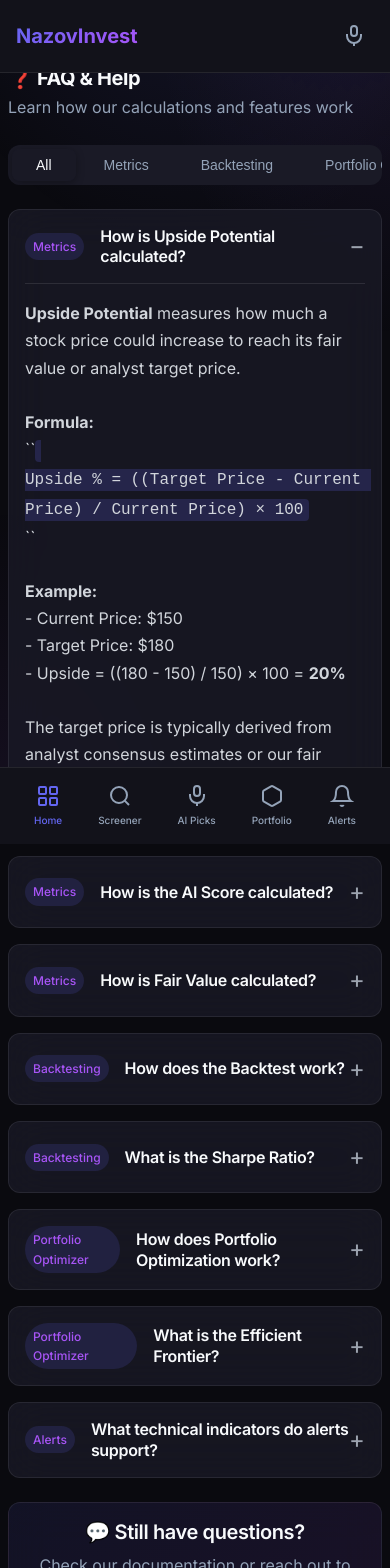
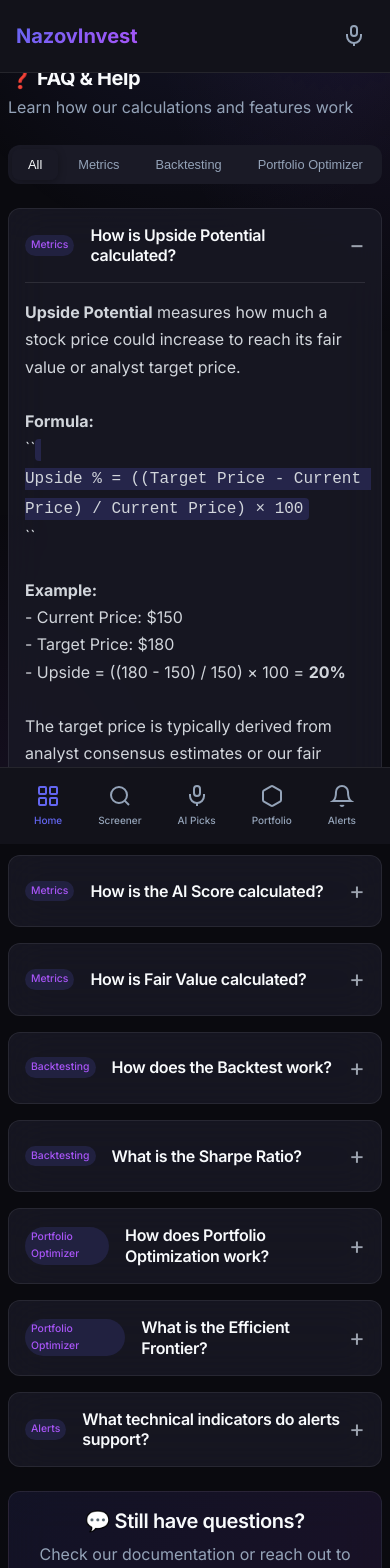
Before and after one commit to Nazovuk/investment-platform, a Next.js app in the folder frontend/: page /faq in a window 390 px wide. Shown: the top 1568 px of the page. Built offline with nearby package versions, Linux system fonts and the light colour scheme.

Commit message:
Add comprehensive mobile UI optimization - compact cards, stats, typography, touch-friendly

```diff
--- a/frontend/app/globals.css
+++ b/frontend/app/globals.css
@@ -694,23 +694,221 @@ a:hover {
 }
 
 @media (max-width: 768px) {
+
+  /* Hide sidebar on mobile */
   .sidebar {
     display: none;
   }
 
+  /* Main content full width */
   .main-content {
     margin-left: 0;
+    padding: var(--spacing-sm);
+    padding-bottom: 80px;
+    /* Space for bottom nav */
+  }
+
+  /* Compact typography */
+  h1 {
+    font-size: 1.5rem;
+  }
+
+  h2 {
+    font-size: 1.25rem;
+  }
+
+  h3 {
+    font-size: 1.1rem;
+  }
+
+  .page-title {
+    font-size: 1.25rem;
+  }
+
+  /* Stats grid - 2 columns on mobile */
+  .stats-grid {
+    grid-template-columns: repeat(2, 1fr);
+    gap: var(--spacing-sm);
+  }
+
+  .stat-card {
     padding: var(--spacing-md);
   }
 
-  .stats-grid {
-    grid-template-columns: repeat(2, 1fr);
+  .stat-value {
+    font-size: 1.25rem;
   }
 
+  .stat-label {
+    font-size: 0.7rem;
+  }
+
+  /* Cards - compact padding */
+  .card {
+    padding: var(--spacing-md);
+    border-radius: var(--radius-lg);
+  }
+
+  .card-header {
+    margin-bottom: var(--spacing-md);
+    padding-bottom: var(--spacing-sm);
+    flex-wrap: wrap;
+    gap: var(--spacing-sm);
+  }
+
+  .card-title {
+    font-size: 1rem;
+  }
+
+  /* Filters panel - compact */
+  .filters-panel {
+    padding: var(--spacing-md);
+    margin-bottom: var(--spacing-md);
+  }
+
+  .filters-grid {
+    grid-template-columns: 1fr;
+    gap: var(--spacing-md);
+  }
+
+  /* Page header stack */
   .page-header {
     flex-direction: column;
     align-items: flex-start;
+    gap: var(--spacing-sm);
+    margin-bottom: var(--spacing-md);
+  }
+
+  /* Tabs - scrollable horizontal */
+  .tabs {
+    overflow-x: auto;
+    width: 100%;
+    justify-content: flex-start;
+    padding: var(--spacing-xs);
+    -webkit-overflow-scrolling: touch;
+  }
+
+  .tab {
+    padding: var(--spacing-sm) var(--spacing-md);
+    font-size: 0.8rem;
+    flex-shrink: 0;
+  }
+
+  /* Buttons - touch friendly */
+  .btn {
+    padding: var(--spacing-sm) var(--spacing-md);
+    font-size: 0.8rem;
+    min-height: 40px;
+  }
+
+  /* Inputs - larger touch targets */
+  .input,
+  .select {
+    padding: var(--spacing-md);
+    font-size: 1rem;
+    min-height: 44px;
+  }
+
+  /* Table - horizontal scroll with compact cells */
+  .table-container {
+    margin-left: calc(-1 * var(--spacing-sm));
+    margin-right: calc(-1 * var(--spacing-sm));
+    border-radius: 0;
+  }
+
+  .data-table th,
+  .data-table td {
+    padding: var(--spacing-sm);
+    font-size: 0.75rem;
+  }
+
+  /* Badge - smaller */
+  .badge {
+    font-size: 0.65rem;
+    padding: 2px 6px;
+  }
+
+  /* Glass card - compact */
+  .glass-card {
+    padding: var(--spacing-md);
+    border-radius: var(--radius-lg);
+  }
+
+  /* Progress bar - thinner */
+  .progress-bar {
+    height: 6px;
+  }
+
+  /* Score bar - thinner */
+  .score-bar {
+    height: 4px;
+  }
+
+  /* Utility adjustments */
+  .gap-lg {
     gap: var(--spacing-md);
+  }
+
+  .mt-lg,
+  .mb-lg {
+    margin-top: var(--spacing-md);
+    margin-bottom: var(--spacing-md);
+  }
+}
+
+/* Extra small screens (< 480px) */
+@media (max-width: 480px) {
+  .main-content {
+    padding: var(--spacing-xs);
+    padding-bottom: 80px;
+  }
+
+  /* Single column stats on very small screens */
+  .stats-grid {
+    grid-template-columns: 1fr;
+    gap: var(--spacing-sm);
+  }
+
+  .stat-value {
+    font-size: 1.1rem;
+  }
+
+  /* Even more compact cards */
+  .card,
+  .glass-card {
+    padding: var(--spacing-sm);
+    border-radius: var(--radius-md);
+  }
+
+  /* Hide less important columns on very small screens */
+  .data-table .hide-mobile {
+    display: none;
+  }
+
+  /* Smaller fonts */
+  .text-sm {
+    font-size: 0.75rem;
+  }
+
+  .text-xs {
+    font-size: 0.65rem;
+  }
+
+  /* Compact page title */
+  .page-title {
+    font-size: 1.1rem;
+  }
+
+  h1 {
+    font-size: 1.25rem;
+  }
+
+  h2 {
+    font-size: 1.1rem;
+  }
+
+  h3 {
+    font-size: 1rem;
   }
 }
 
```
